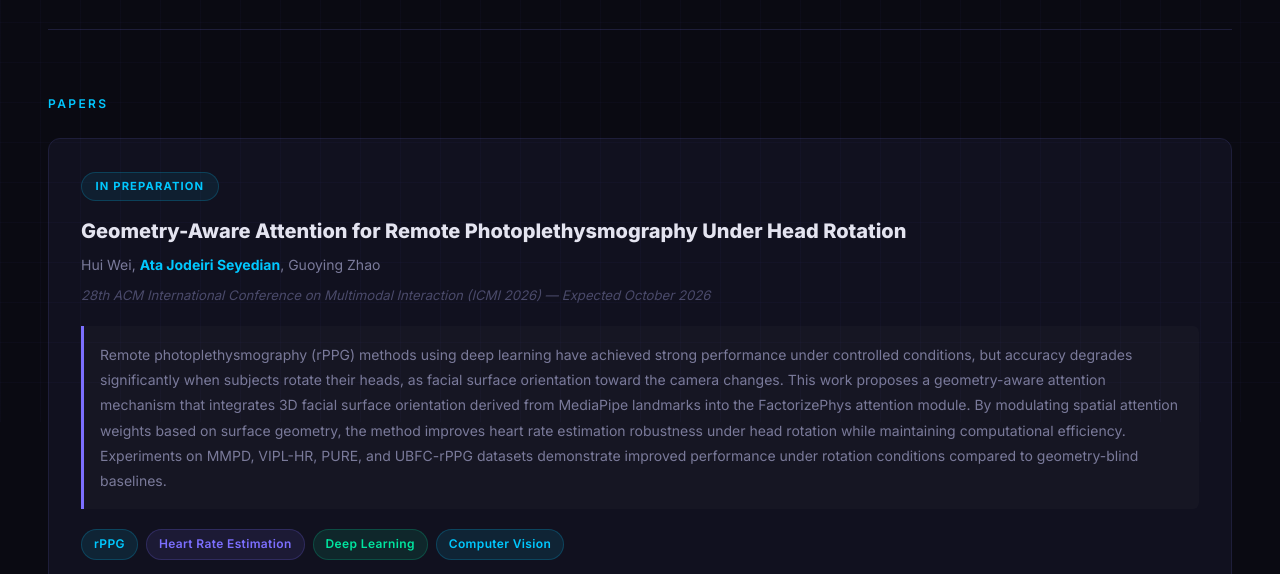
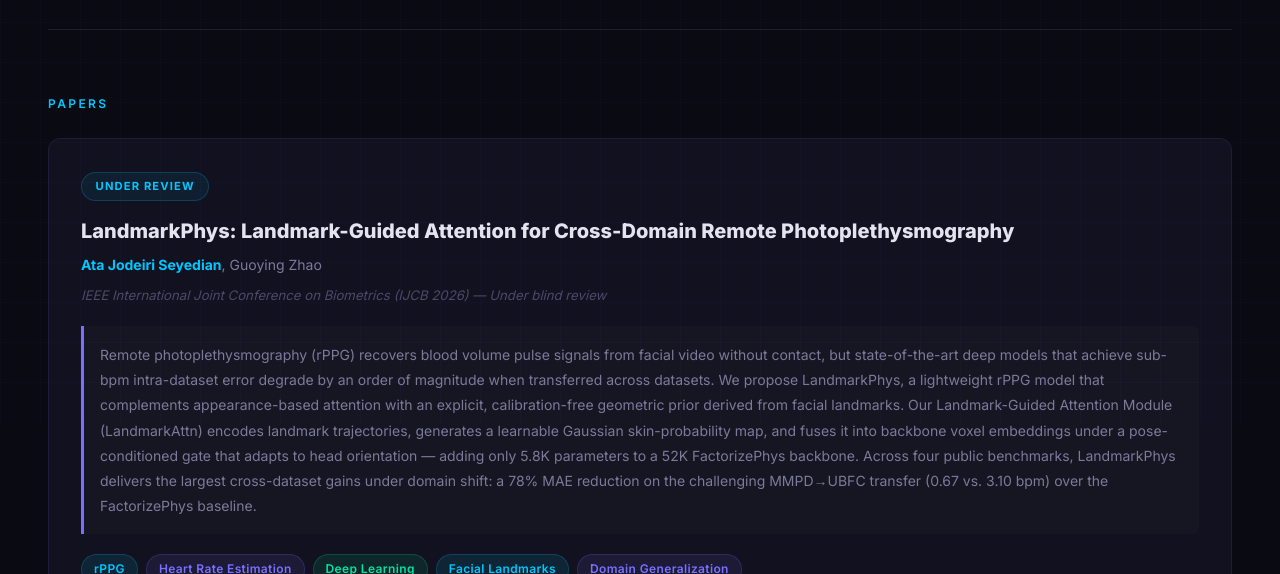
Before and after one commit to AtaJS/AtaJS.github.io, a plain HTML site: page publications.html in a window 1280 px wide. Shown: the part 378-952 px from the top of the page. Drawn offline with Linux system fonts and the light colour scheme.

Commit message:
publications updated

```diff
--- a/publications.html
+++ b/publications.html
@@ -191,18 +191,19 @@
       <div class="section-label" style="margin-bottom:1.5rem;">Papers</div>
 
       <div class="paper-card">
-        <div class="paper-status status-in-prep">In Preparation</div>
-        <div class="paper-title">Geometry-Aware Attention for Remote Photoplethysmography Under Head Rotation</div>
-        <div class="paper-authors">Hui Wei, <strong>Ata Jodeiri Seyedian</strong>, Guoying Zhao</div>
-        <div class="paper-venue">28th ACM International Conference on Multimodal Interaction (ICMI 2026) — Expected October 2026</div>
+        <div class="paper-status status-in-prep">Under Review</div>
+        <div class="paper-title">LandmarkPhys: Landmark-Guided Attention for Cross-Domain Remote Photoplethysmography</div>
+        <div class="paper-authors"><strong>Ata Jodeiri Seyedian</strong>, Guoying Zhao</div>
+        <div class="paper-venue">IEEE International Joint Conference on Biometrics (IJCB 2026) — Under blind review</div>
         <div class="paper-abstract">
-          Remote photoplethysmography (rPPG) methods using deep learning have achieved strong performance under controlled conditions, but accuracy degrades significantly when subjects rotate their heads, as facial surface orientation toward the camera changes. This work proposes a geometry-aware attention mechanism that integrates 3D facial surface orientation derived from MediaPipe landmarks into the FactorizePhys attention module. By modulating spatial attention weights based on surface geometry, the method improves heart rate estimation robustness under head rotation while maintaining computational efficiency. Experiments on MMPD, VIPL-HR, PURE, and UBFC-rPPG datasets demonstrate improved performance under rotation conditions compared to geometry-blind baselines.
+          Remote photoplethysmography (rPPG) recovers blood volume pulse signals from facial video without contact, but state-of-the-art deep models that achieve sub-bpm intra-dataset error degrade by an order of magnitude when transferred across datasets. We propose LandmarkPhys, a lightweight rPPG model that complements appearance-based attention with an explicit, calibration-free geometric prior derived from facial landmarks. Our Landmark-Guided Attention Module (LandmarkAttn) encodes landmark trajectories, generates a learnable Gaussian skin-probability map, and fuses it into backbone voxel embeddings under a pose-conditioned gate that adapts to head orientation — adding only 5.8K parameters to a 52K FactorizePhys backbone. Across four public benchmarks, LandmarkPhys delivers the largest cross-dataset gains under domain shift: a 78% MAE reduction on the challenging MMPD→UBFC transfer (0.67 vs. 3.10 bpm) over the FactorizePhys baseline.
         </div>
         <div class="tags">
           <span class="tag tag-blue">rPPG</span>
           <span class="tag tag-purple">Heart Rate Estimation</span>
           <span class="tag tag-green">Deep Learning</span>
-          <span class="tag tag-blue">Computer Vision</span>
+          <span class="tag tag-blue">Facial Landmarks</span>
+          <span class="tag tag-purple">Domain Generalization</span>
         </div>
       </div>
 
```
